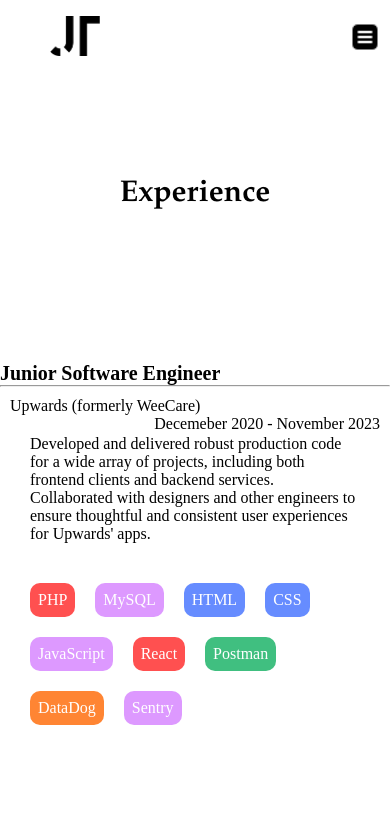
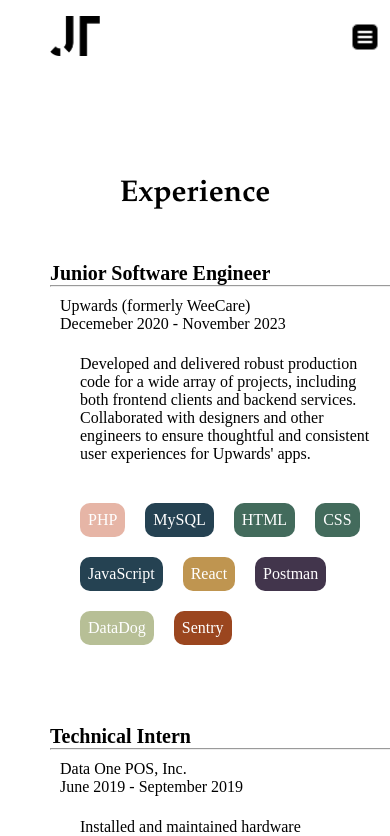
Before and after one commit to jonathan7torres/portfolio, a React (Create React App) app: page /#/experience in a window 390 px wide. Shown: the top 836 px of the page. Built offline with nearby package versions, Linux system fonts and the light colour scheme.

Commit message:
updating mobile view

```diff
--- a/src/components/cards/style/card.scss
+++ b/src/components/cards/style/card.scss
@@ -18,8 +18,17 @@ $faint-white: rgba(255, 255, 255, 0.844);
   font-weight: bold;
 }
 
-@media screen and (max-width: 480px) {
+@media screen and (max-width: 800px) {
   .card-container {
     width: auto;
+    margin: 50px;
   }
 }
+
+
+@media screen and (max-width: 600px) {
+  .card-container {
+    width: auto;
+    margin: 50px;
+  }
+}
--- a/src/components/cards/style/experienceCard.scss
+++ b/src/components/cards/style/experienceCard.scss
@@ -14,3 +14,15 @@
 .experience-description {
   padding: 20px;
 }
+
+@media screen and (max-width: 600px) {
+  .experience-company,
+  .experience-period {
+    display:table;
+    width:100%;
+  }
+
+  .experience-description {
+    margin-top: 20px;
+  }
+}
--- a/src/components/lists/colorfulList.js
+++ b/src/components/lists/colorfulList.js
@@ -5,7 +5,17 @@ import useDarkModeStore from "../../stores/darkModeStore";
 export default function ColorfulList({ list }) {
   const { darkMode } = useDarkModeStore();
 
-  const colors = ["#ff8533", "#ff5050", "#668cff", "#40bf80", "#dd99ff"];
+  const colors = [
+    "#B7BF96",
+    "#E25439",
+    "#BF9550",
+    "#E6B5A6",
+    "#436B5C",
+    "#42354C",
+    "#6A1D2F",
+    "#9B461F", // Prairie Sand
+    "#254252" // Blue Dianne
+  ];
   const darkModeBackground = "rgb(15 23 42)";
   const colorMint = "#64ffda";
 
--- a/src/components/navbar/navbar.scss
+++ b/src/components/navbar/navbar.scss
@@ -92,7 +92,7 @@ $mint: #64ffda;
 }
 
 // navbar.css
-@media screen and (max-width: 480px) {
+@media screen and (max-width: 500px) {
   .hamburger {
     display: inline;
   }
--- a/src/scenes/experience/experience.json
+++ b/src/scenes/experience/experience.json
@@ -57,7 +57,7 @@
       "id": 3,
       "company": "Project Management App - Full-stack Implementation",
       "title": "Projects",
-      "period": null,
+      "period": "(in Developement)",
       "description": "Developing a comprehensive project management application for the manufacturing industry to streamline production using a React frontend and Express backend, following a MVCS architecture.",
       "technologies": [
         {
```
